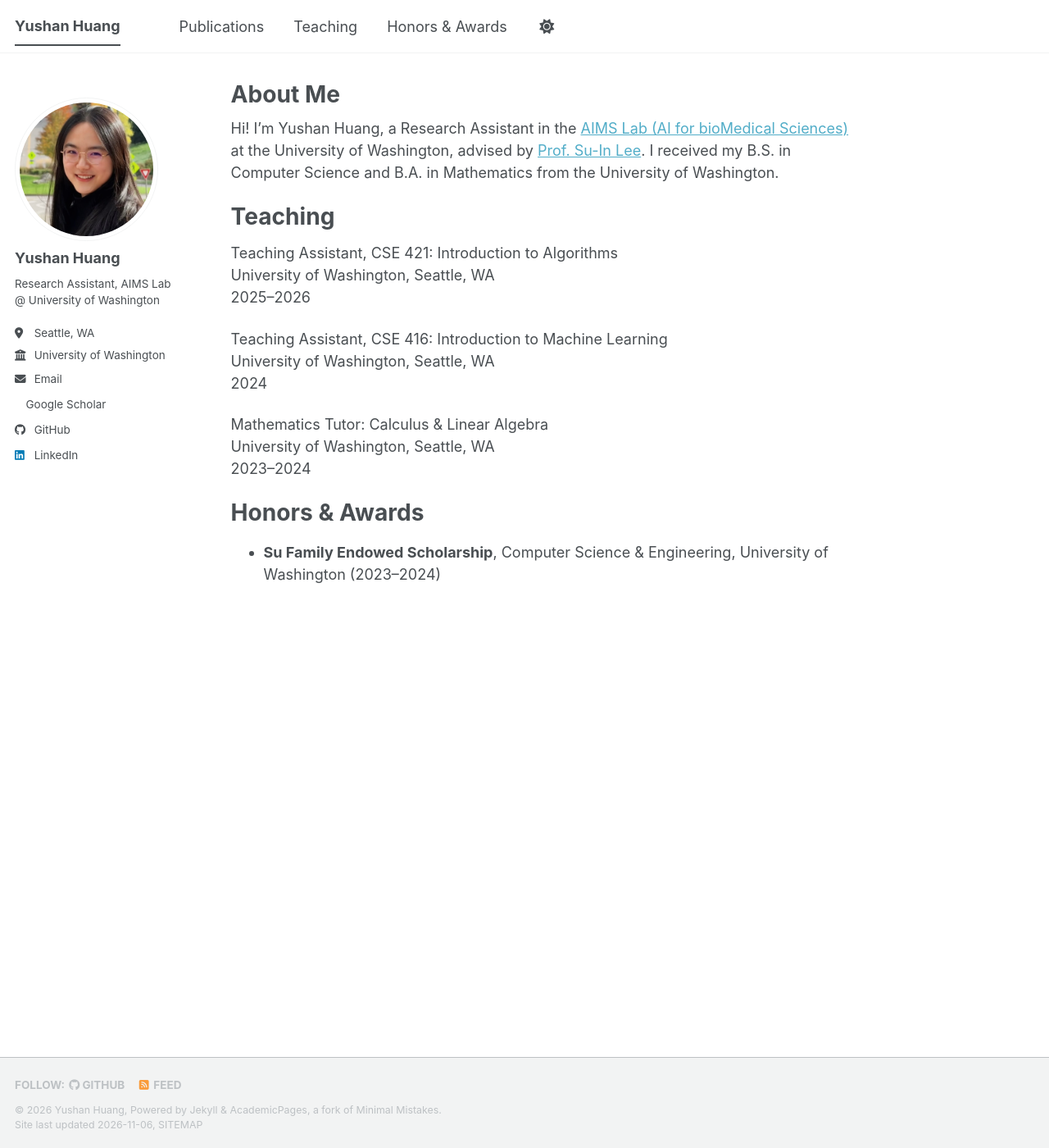
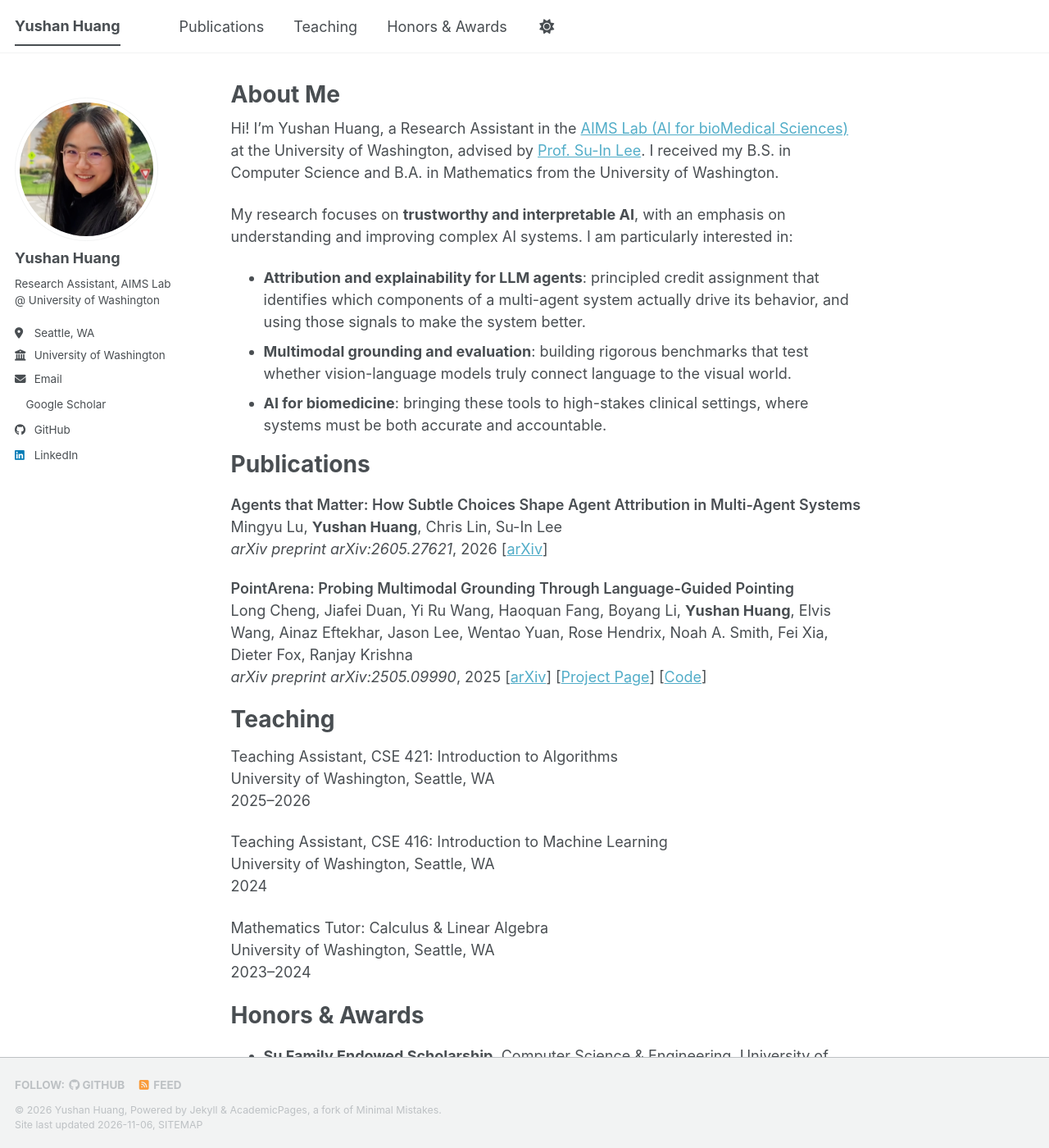
Before and after one commit to Yushan13H/personal-page, a Jekyll site: the page built from _pages/about.md, in a window 1280 px wide and 1400 px high. Shown: the whole window at 82% size. Built offline with Jekyll 4.4.1, drawn with Linux system fonts in a browser that asks for light colours; a script bundle is joined from its source files by our own code; a style sheet for code colours, icons or effects is not loaded.

Commit message:
Update about page with research interests and publications
Added research focus and publications to the about page.

```diff
--- a/_pages/about.md
+++ b/_pages/about.md
@@ -14,19 +14,38 @@ redirect_from:
 
 Hi! I'm Yushan Huang, a Research Assistant in the [AIMS Lab (AI for bioMedical Sciences)](https://aims.cs.washington.edu/home) at the University of Washington, advised by [Prof. Su-In Lee](https://aims.cs.washington.edu/su-in-lee). I received my B.S. in Computer Science and B.A. in Mathematics from the University of Washington.
 
-<!-- TODO: add a short bio here -->
+My research focuses on **trustworthy and interpretable AI**, with an emphasis on understanding and improving complex AI systems. I am particularly interested in:
 
-<!--
-Research Interests
+* **Attribution and explainability for LLM agents**: principled credit assignment that identifies which components of a multi-agent system actually drive its behavior, and using those signals to make the system better.
+* **Multimodal grounding and evaluation**: building rigorous benchmarks that test whether vision-language models truly connect language to the visual world.
+* **AI for biomedicine**: bringing these tools to high-stakes clinical settings, where systems must be both accurate and accountable.
+
+Publications {#publications}
 ======
-TODO: research interests
--->
 
-<!--
-Research Experience
-======
-TODO: projects / papers
--->
+<style>
+  .pub-list { list-style: none; padding-left: 0; }
+  .pub-list li { margin-bottom: 1.2em; }
+  .pub-title { font-weight: 600; }
+  .pub-venue { font-style: italic; }
+</style>
+
+<ul class="pub-list">
+  <li>
+    <span class="pub-title">Agents that Matter: How Subtle Choices Shape Agent Attribution in Multi-Agent Systems</span><br>
+    Mingyu Lu, <strong>Yushan Huang</strong>, Chris Lin, Su-In Lee<br>
+    <span class="pub-venue">arXiv preprint arXiv:2605.27621</span>, 2026
+    [<a href="https://arxiv.org/abs/2605.27621">arXiv</a>]
+  </li>
+  <li>
+    <span class="pub-title">PointArena: Probing Multimodal Grounding Through Language-Guided Pointing</span><br>
+    Long Cheng, Jiafei Duan, Yi Ru Wang, Haoquan Fang, Boyang Li, <strong>Yushan Huang</strong>, Elvis Wang, Ainaz Eftekhar, Jason Lee, Wentao Yuan, Rose Hendrix, Noah A. Smith, Fei Xia, Dieter Fox, Ranjay Krishna<br>
+    <span class="pub-venue">arXiv preprint arXiv:2505.09990</span>, 2025
+    [<a href="https://arxiv.org/abs/2505.09990">arXiv</a>]
+    [<a href="https://pointarena.github.io/">Project Page</a>]
+    [<a href="https://github.com/pointarena/pointarena">Code</a>]
+  </li>
+</ul>
 
 Teaching {#teaching}
 ======
```
